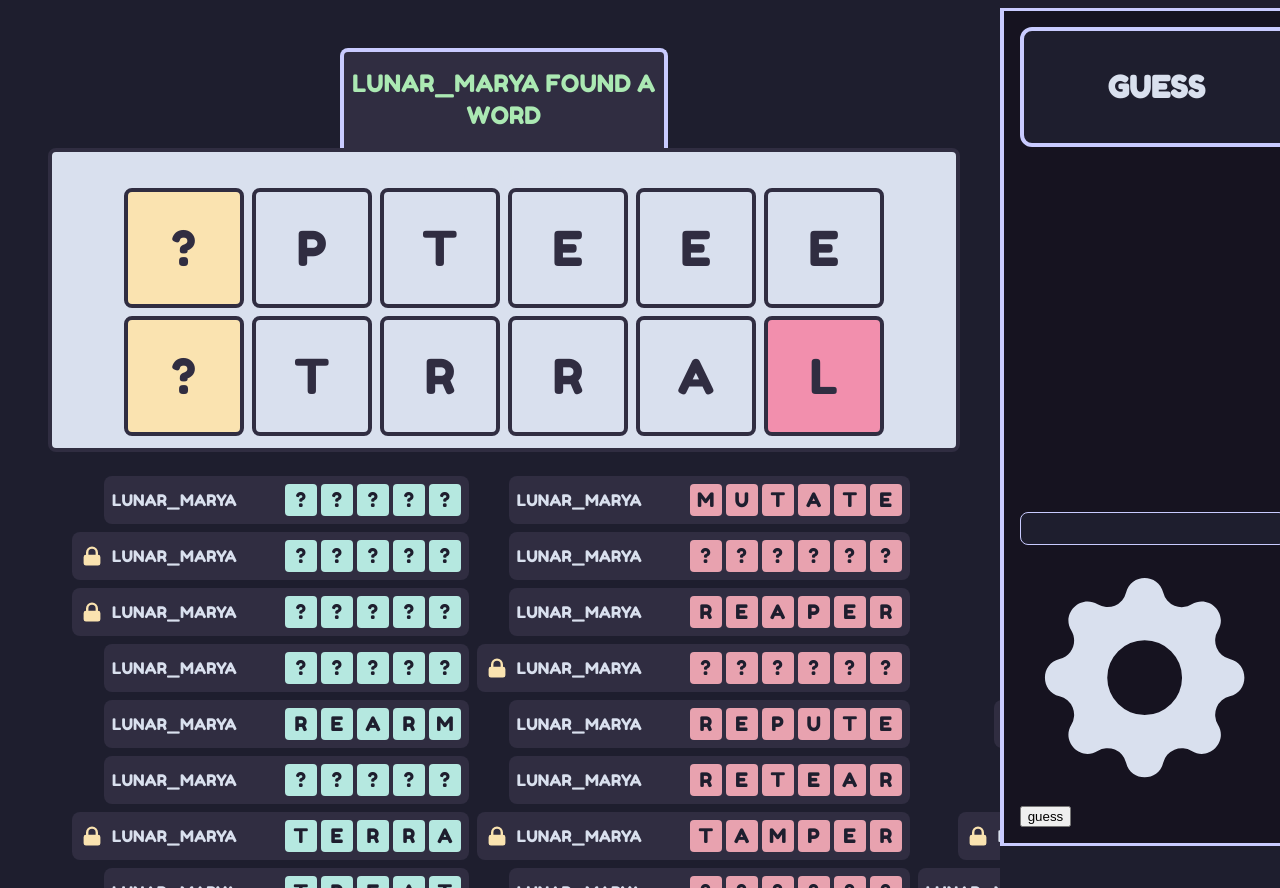
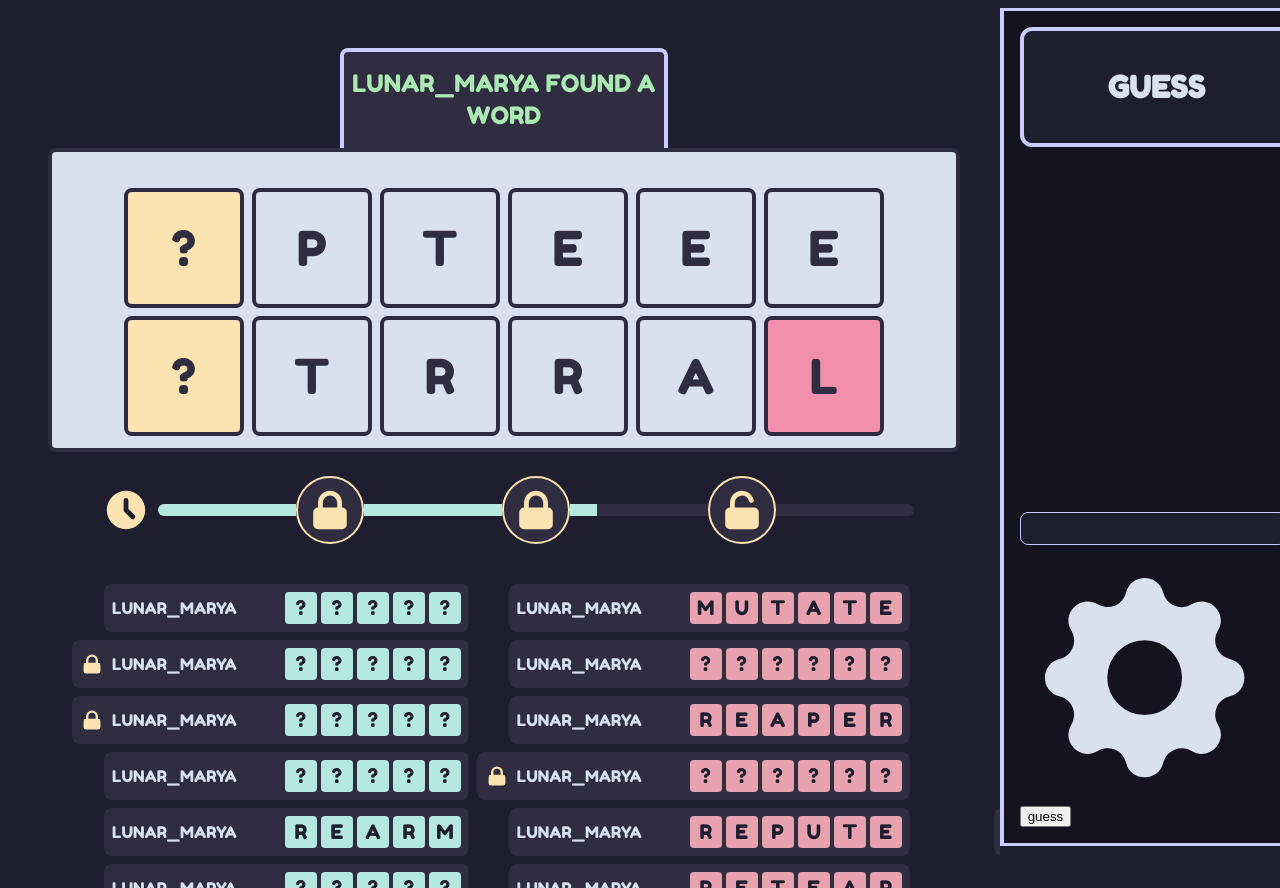
Before and after one commit to theqa-ninja/notWoS, a React (Vite) app in the folder frontend/: page /wos in a window 1280 px wide. Built offline with nearby package versions, Linux system fonts and the light colour scheme.

Commit message:
Add lockout bar to layout

```diff
--- a/frontend/src/components/Layouts/LayoutGame.tsx
+++ b/frontend/src/components/Layouts/LayoutGame.tsx
@@ -1,6 +1,7 @@
 import Sidebar from 'components/Sidebar/Sidebar';
 import WosBoard from 'components/WosBoard/WosBoard';
 import WosGuess from 'components/WosGuess/WosGuess';
+import LockoutBar from 'components/LockoutBar/LockoutBar';
 import { words } from 'utils/MockData';
 
 const LayoutGame = () => {
@@ -16,6 +17,9 @@ const LayoutGame = () => {
       <main className="game">
         <section className="game-wos">
           <WosBoard annoucement="lunar_marya found a word" />
+
+          <LockoutBar />
+
           <ul className="wos-guesses">
             {list.map((i: string) => (
               <WosGuess
@@ -36,3 +40,9 @@ const LayoutGame = () => {
 };
 
 export default LayoutGame;
+
+//           <div className="timer">
+//             <div className="progress">
+//               <div className="progress-bar" style={{ width: '10%' }}></div>
+//             </div>
+//           </div>
--- a/frontend/src/styles/components/game.css
+++ b/frontend/src/styles/components/game.css
@@ -17,7 +17,7 @@
     font-fredoka
     flex
     flex-col
-    space-y-6
     items-center
+    gap-6
   ;
 }
--- a/frontend/src/styles/components/wos-guess.css
+++ b/frontend/src/styles/components/wos-guess.css
@@ -6,7 +6,6 @@
     flex-wrap
     w-full
     h-full
-    h-fit
     max-h-[34rem]
     justify-start
     items-end;
```
